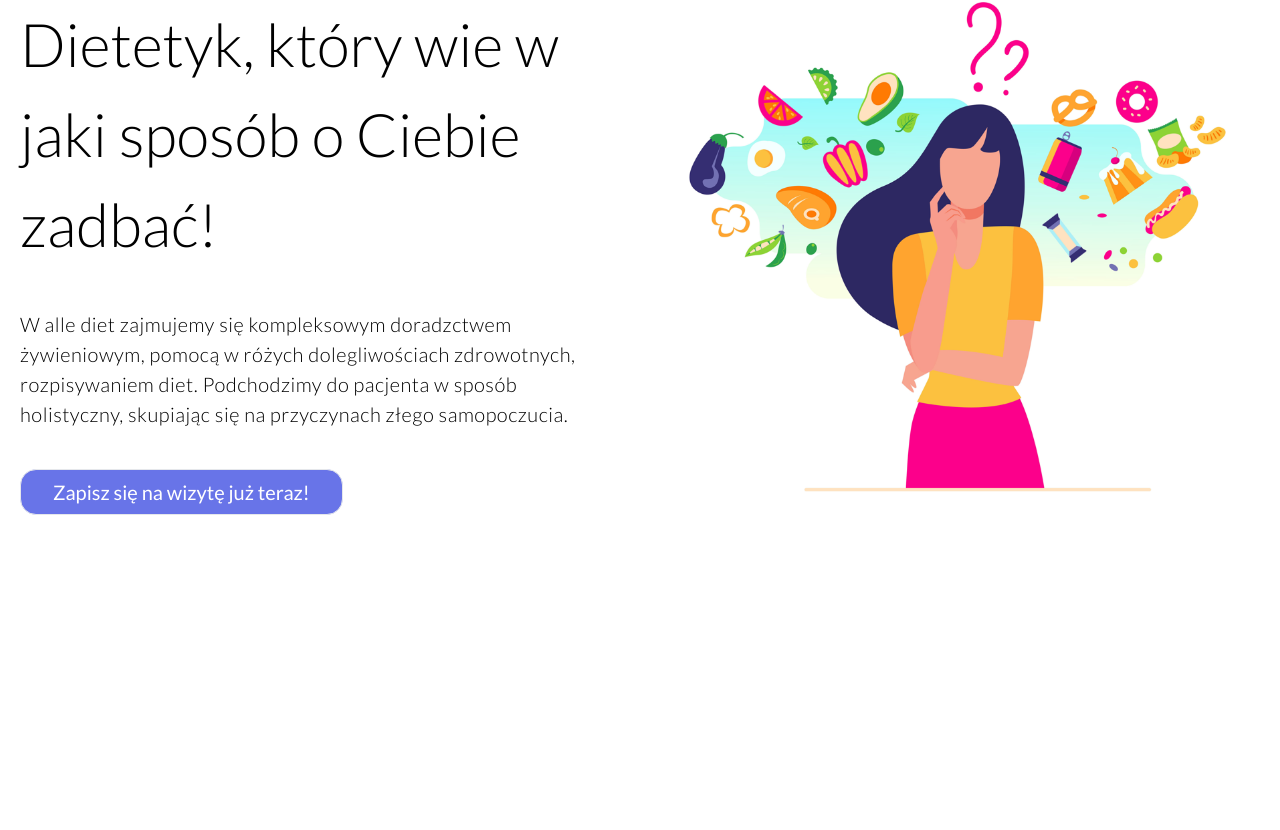
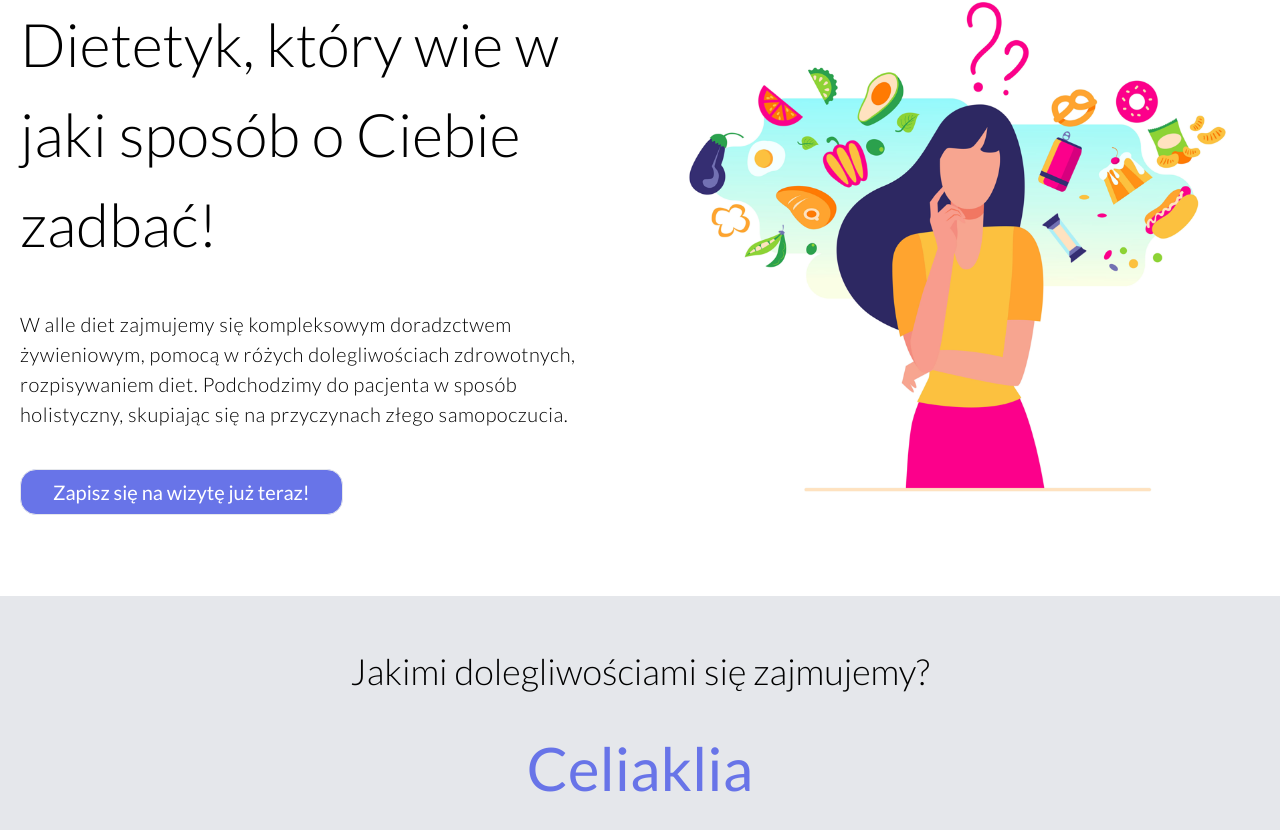
Before and after one commit to rajmanski/alleDiet, a Next.js app in the folder allediet/: page / in a window 1280 px wide. Shown: the part 162-992 px from the top of the page. Before the commit the page ends 838 px from the top, so only its background shows below. Built offline with nearby package versions, Linux system fonts and the light colour scheme; a web font is replaced by a local one.

Commit message:
typed.js librry install

```diff
--- a/allediet/components/HeroSection.js
+++ b/allediet/components/HeroSection.js
@@ -2,7 +2,7 @@ import Image from "next/image"
 
 export const HeroSection = () => {
     return (
-        <section className="flex flex-row max-w-7xl items-center justify-center mx-auto mt-40 mb-40 font-lato">
+        <section className="flex flex-row max-w-7xl items-center justify-center mx-auto mt-40 mb-20 font-lato">
             <div id="rigth" className="flex flex-col justify-center items-start gap-10 w-3/6  font-light pr-14" >
                 <h1 className="text-6xl leading-normal">Dietetyk, który wie w jaki sposób o Ciebie zadbać!</h1>
                 <p className="text-xl leading-normal tracking-wide">W alle diet zajmujemy się kompleksowym doradzctwem żywieniowym, pomocą w różych dolegliwościach zdrowotnych, rozpisywaniem diet. Podchodzimy do pacjenta w sposób holistyczny, skupiając się na przyczynach złego samopoczucia.</p>
--- a/allediet/components/WhatWeDo.js
+++ b/allediet/components/WhatWeDo.js
@@ -1,9 +1,9 @@
 export const WhatWeDo = () => {
     return (
-        <div className="bg-gray-400">
-            <section className="max-w-7xl font-lato">
-                <h2>Jakimi dolegliwościami się zajmujemy?</h2>
-                <p>Celiaklia</p>
+        <div className="bg-gray-200  text-center mx-auto p-12">
+            <section className="max-w-7xl font-lato mx-auto flex flex-col gap-10">
+                <h2 className="text-4xl leading-normal font-thin ">Jakimi dolegliwościami się zajmujemy?</h2>
+                <p className="text-6xl text-violet">Celiaklia</p>
             </section>
         </div>
     )
--- a/allediet/package.json
+++ b/allediet/package.json
@@ -14,7 +14,8 @@
     "eslint-config-next": "13.1.4",
     "next": "13.1.4",
     "react": "18.2.0",
-    "react-dom": "18.2.0"
+    "react-dom": "18.2.0",
+    "typed.js": "^2.0.12"
   },
   "devDependencies": {
     "autoprefixer": "^10.4.13",
--- a/allediet/pages/index.js
+++ b/allediet/pages/index.js
@@ -3,6 +3,7 @@ import Image from 'next/image'
 import { Inter } from '@next/font/google'
 import { Navbar } from '@/components/Navbar'
 import { HeroSection } from '@/components/HeroSection'
+import { WhatWeDo } from '@/components/WhatWeDo'
 
 const inter = Inter({ subsets: ['latin'] })
 
@@ -15,7 +16,7 @@ export default function Home() {
     </Head>
     <Navbar/>
     <HeroSection/>
-
+    <WhatWeDo/>
     </>
   )
 }
```
Also changed, not shown: 1 other file (tests, documents, lock files or other folders).
